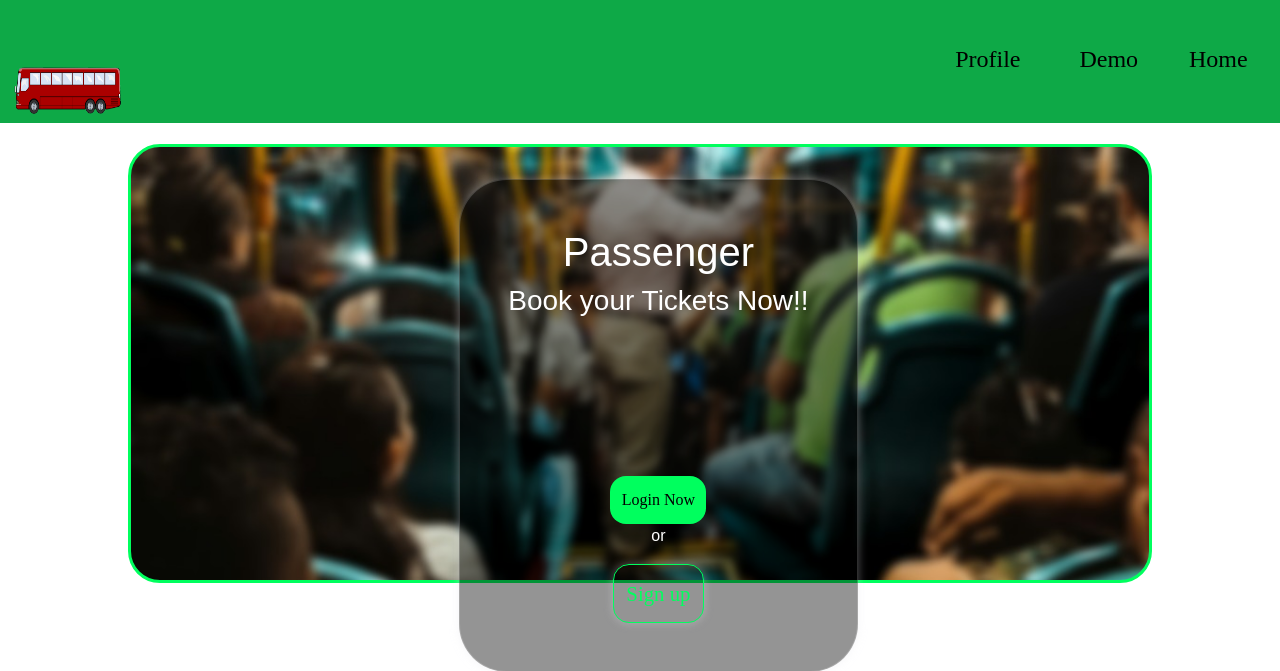
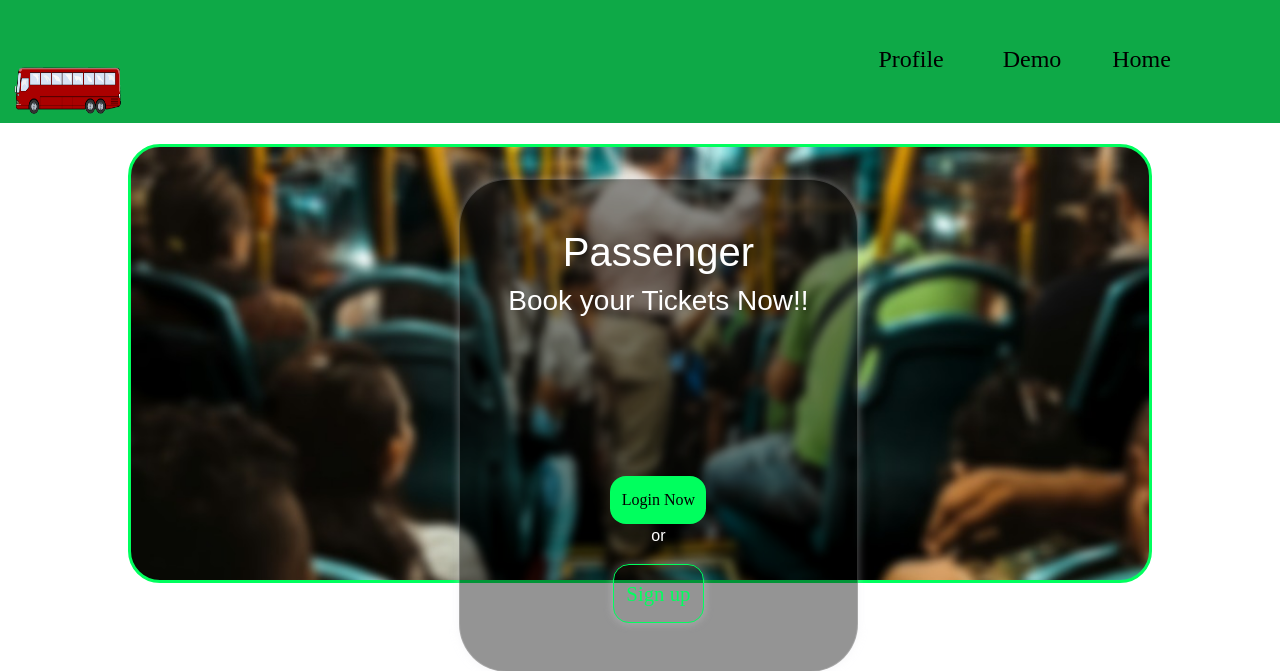
Before and after one commit to Karthick-R-25/Realtime-Ticket-Booking, a Django app: page / in a window 1280 px wide; the page is wider, and only the part inside the window is pictured. Shown: the top 671 px of that part. Run offline with Django 4.2, Linux system fonts and the light colour scheme.

Commit message:
Update busworks.css

```diff
--- a/engine/bus/static/busworks.css
+++ b/engine/bus/static/busworks.css
@@ -50,7 +50,7 @@
 .navbar-nav {
     display: flex;
     position: absolute;
-    left: 74%;
+    left: 68%;
     gap: 20%;
 
 
```
